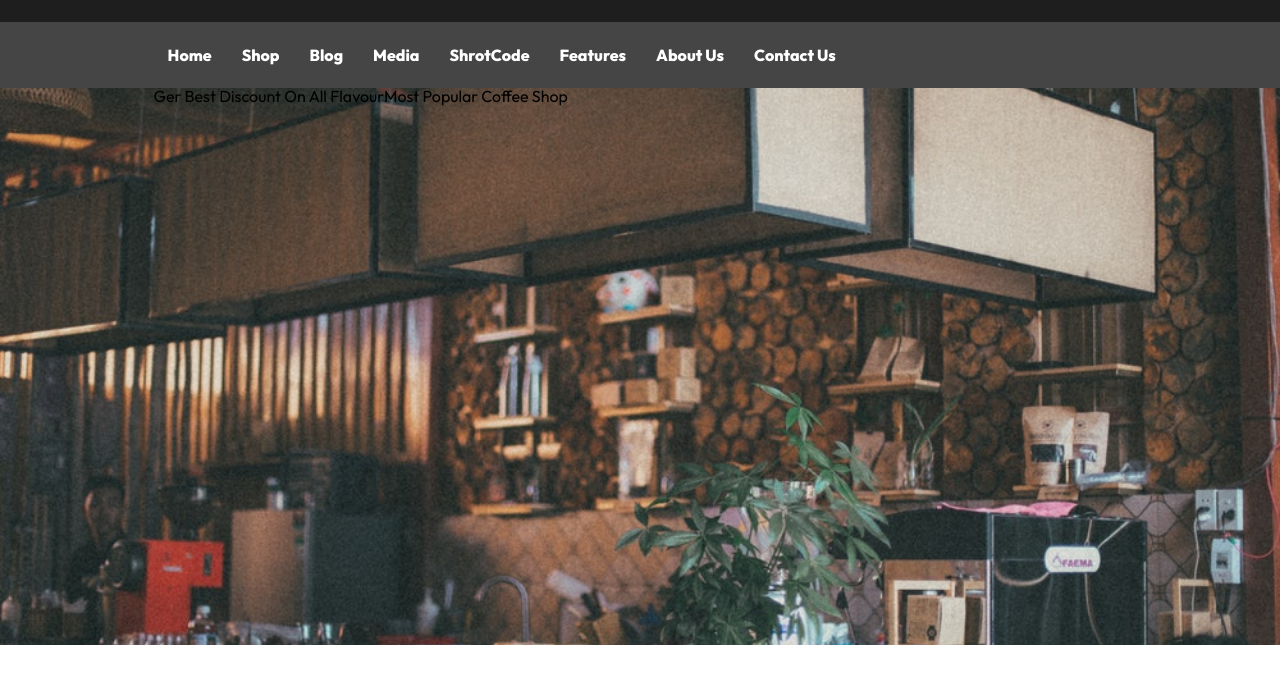
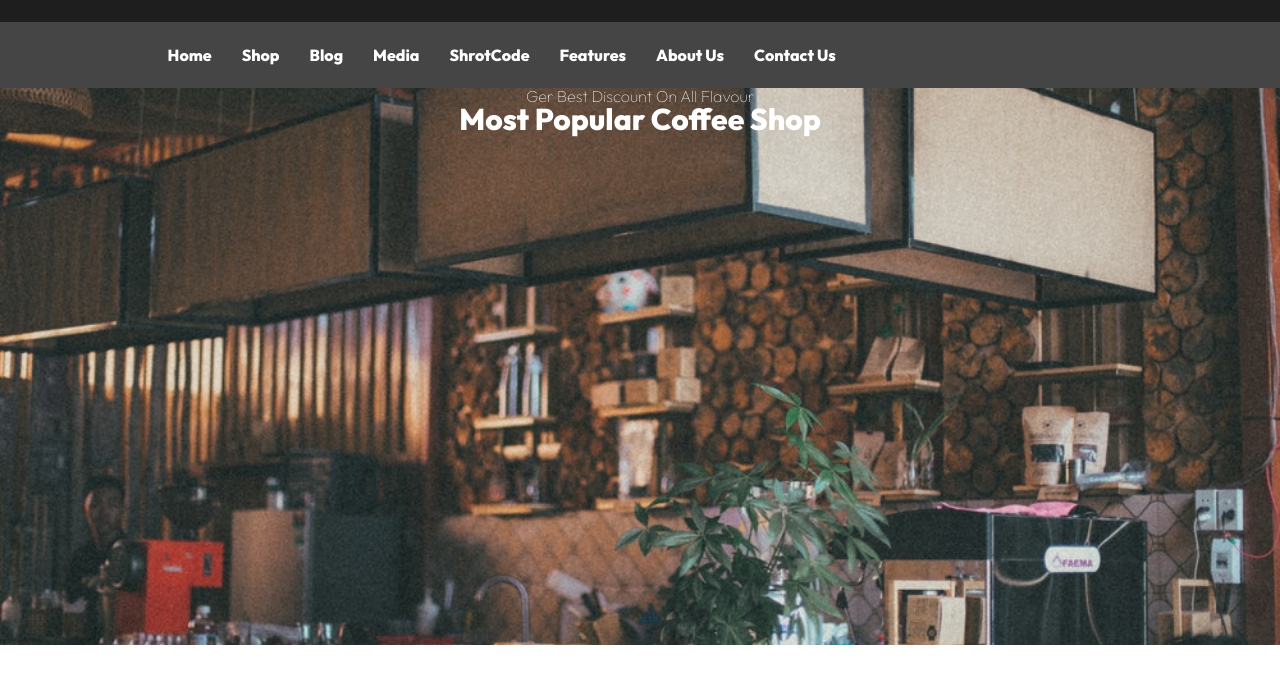
Before and after one commit to Alencar-Bianca/cafelee, a plain HTML site: page index.html in a window 1280 px wide. Shown: the part 74-758 px from the top of the page. Drawn offline with nearby package versions, Linux system fonts and the light colour scheme.

Commit message:
Create the banner

```diff
--- /dev/null
+++ b/css/components/main-subtitle.css
@@ -0,0 +1,5 @@
+h2.main-subtitle{
+    text-align: center;
+    color: #fff;
+    font-weight:100;
+}
--- /dev/null
+++ b/css/components/main-title.css
@@ -0,0 +1,6 @@
+h1.main-title{
+    text-align: center;
+    font-size: 30px;
+    color: #fff;
+    font-weight: bolder;
+}
--- a/css/geral.css
+++ b/css/geral.css
@@ -9,3 +9,6 @@ body{
     padding: 0 2%;
     display: flex;
 }
+.main-banner .container{
+    display: block;
+}
--- a/index.html
+++ b/index.html
@@ -11,8 +11,8 @@
     <link href="https://fonts.googleapis.com/css2?family=Outfit:wght@100;300;400;800&display=swap" rel="stylesheet">
     <link rel="stylesheet" href="css/reset.css">
     <link rel="stylesheet" href="css/geral.css">
-    <link rel="stylesheet" href="css/components/title.css">
-    <link rel="stylesheet" href="css/components/subtitle.css">
+    <link rel="stylesheet" href="css/components/main-title.css">
+    <link rel="stylesheet" href="css/components/main-subtitle.css">
     <link rel="stylesheet" href="css/components/main-para.css">
     <link rel="stylesheet" href="css/components/main-header.css">
     <link rel="stylesheet" href="css/components/main-banner.css">
```
